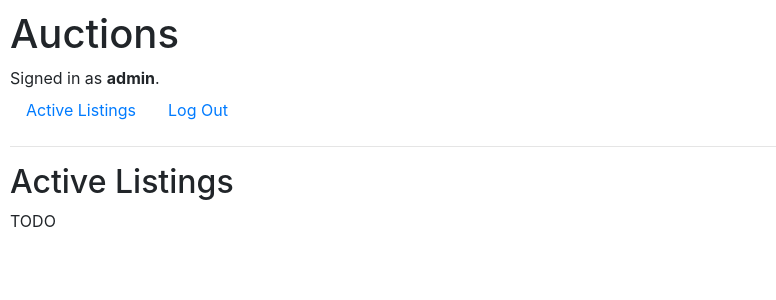
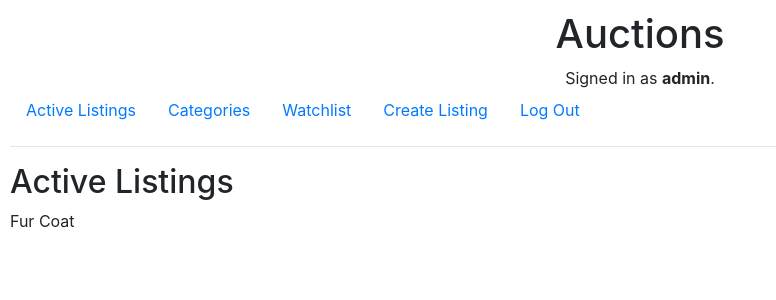
Before and after one commit to bobkameron/Commerce, a Django app: page / in a window 1280 px wide. Shown: the top 300 px of the page, without its empty margins (0-776 px from the left). Run offline with Django 3.2, Linux system fonts and the light colour scheme; a user stored in the database is signed in; data comes from the database, SQL or seed files in the repository; both versions use the stored data as it was after the commit; some libraries are stand-ins or nearby versions.

Commit message:
Added new html files and views to auctions/views.py

```diff
--- a/auctions/static/auctions/styles.css
+++ b/auctions/static/auctions/styles.css
@@ -1,3 +1,10 @@
 body {
     padding: 10px;
 }
+
+
+.flex-container{
+    display:flex;
+    flex-flow: row wrap;
+
+}
--- a/auctions/templates/auctions/index.html
+++ b/auctions/templates/auctions/index.html
@@ -3,5 +3,6 @@
 {% block body %}
     <h2>Active Listings</h2>
 
-    TODO
+    {% include "auctions/listings.html" %}
+
 {% endblock %}
--- a/auctions/templates/auctions/layout.html
+++ b/auctions/templates/auctions/layout.html
@@ -8,8 +8,8 @@
         <link href="{% static 'auctions/styles.css' %}" rel="stylesheet">
     </head>
     <body>
-        <h1>Auctions</h1>
-        <div>
+        <h1 style = "text-align: center;  ">Auctions</h1>
+        <div style = "text-align:center;">
             {% if user.is_authenticated %}
                 Signed in as <strong>{{ user.username }}</strong>.
             {% else %}
@@ -20,10 +20,23 @@
             <li class="nav-item">
                 <a class="nav-link" href="{% url 'index' %}">Active Listings</a>
             </li>
+            <li class = "nav-item">
+                <a class = "nav-link" href = "{% url 'categories'  %}"> Categories </a>
+            </li>
+
             {% if user.is_authenticated %}
+                <li class = "nav-item">
+                    <a class = "nav-link" href = "{% url 'watchlist' %}"> Watchlist </a>
+                </li>
+
+                <li class = "nav-item">
+                    <a class = "nav-link" href = "{% url 'create_listing' %}"> Create Listing  </a>
+                </li>
+
                 <li class="nav-item">
                     <a class="nav-link" href="{% url 'logout' %}">Log Out</a>
                 </li>
+
             {% else %}
                 <li class="nav-item">
                     <a class="nav-link" href="{% url 'login' %}">Log In</a>
--- /dev/null
+++ b/auctions/templates/auctions/listings.html
@@ -0,0 +1,26 @@
+
+
+
+
+
+<div class = "flex-container">
+
+{% for listing in listings %}
+
+    <div>
+
+    {{ listing.title}}
+
+
+    </div>
+
+    {% empty %}
+    No Active Listings
+
+
+
+{% endfor  %}
+
+
+
+</div>
--- a/auctions/views.py
+++ b/auctions/views.py
@@ -5,29 +5,40 @@ from django.shortcuts import render
 from django.urls import reverse
 from django.contrib.auth.decorators import login_required
 
-from .models import User
-
+from .models import User, Listing, Bid, Comment
 
 def index(request):
-    return render(request, "auctions/index.html")
+    return render(request, "auctions/index.html",{
+        'listings': Listing.objects.filter(active = True)
+    })
 
 @login_required
 def watchlist(request):
-    pass
+    return render(request, "auctions/watchlist.html", {
+        'listings': Listing.objects.filter( watching__id = request.user.id   )
+    })
 
 @login_required
 def create_listing(request):
-    pass
+    return render(request, "auctions/create_listing.html")
 
 def categories(request):
-    pass
+    return render(request, "auctions/categories.html")
 
 def category(request, category_string):
-    pass
+
+    return HttpResponse("Category")
 
 def listing (request, listing_id):
-    pass
+    errorMessage = None
+    listing = Listing.objects.get(id = listing_id)
+    if not listing:
+        errorMessage = "Invalid Listing"
 
+    return render(request, "auctions/listing.html", {
+        'listing': listing,
+        'message' : errorMessage
+    })
 
 def login_view(request):
     if request.method == "POST":
```
Also changed, not shown: auctions/templates/auctions/categories.html (added), auctions/templates/auctions/category.html (added), auctions/templates/auctions/create_listing.html (added), auctions/templates/auctions/listing.html (added), auctions/templates/auctions/watchlist.html (added), db.sqlite3.
